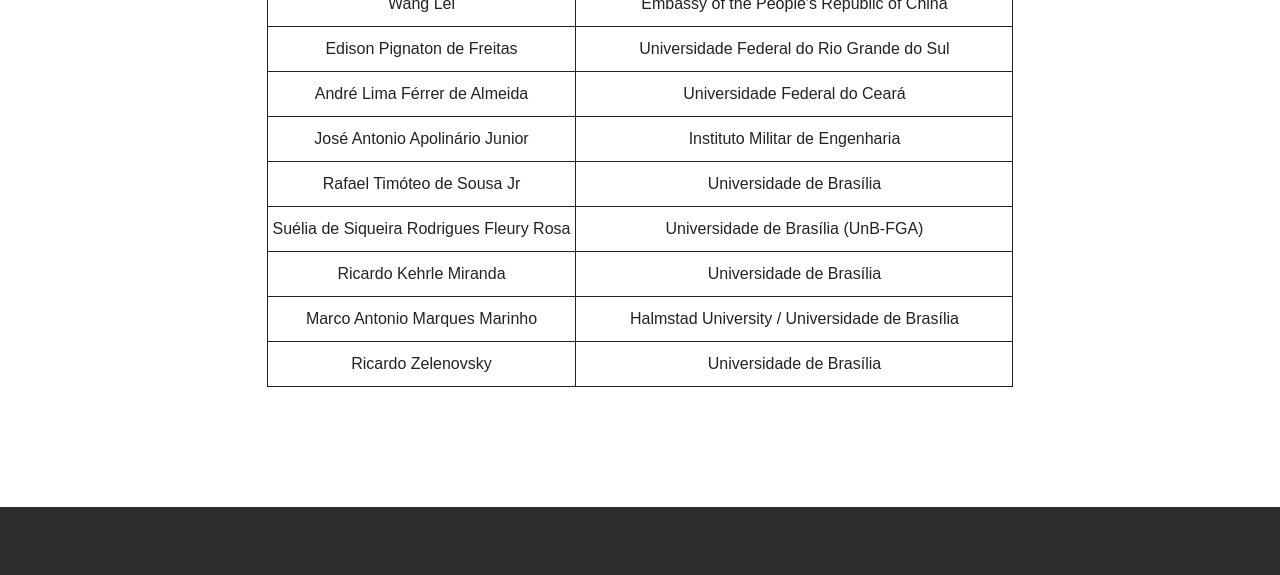
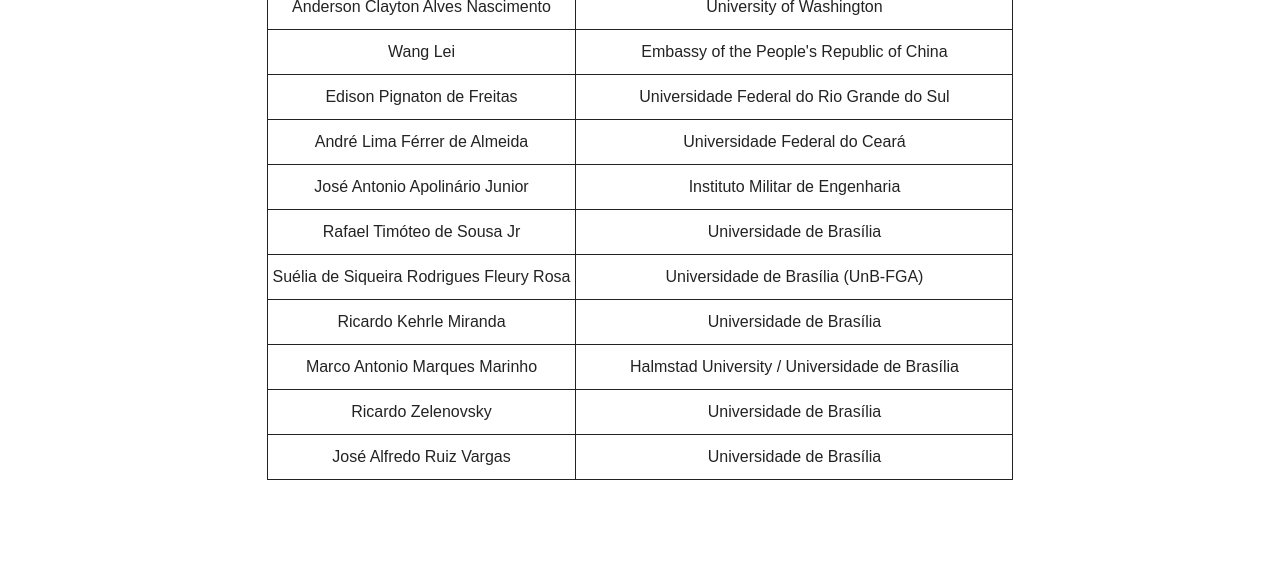
Before and after one commit to brunojus/workshop, a plain HTML site: page organization.html in a window 1280 px wide. Shown: the part 2064-2639 px from the top of the page. Drawn offline with Linux system fonts and the light colour scheme.

Commit message:
Including Vargs in tpc

```diff
--- a/organization.html
+++ b/organization.html
@@ -99,6 +99,9 @@
                 <h4 >International Relations Chair</h4>
                 <hr>
                             <p>Karoll Haussler Carneiro Ramos<br>Universidade de Brasília</p>
+                            <p>José Alfredo Ruiz Vargas<br>Universidade de Brasília</p>
+
+
 
                 <br>
                 <h4 >Local Organization</h4>
@@ -140,7 +143,7 @@
 
 </section>
 
-<section class="engine"></section><section class="mbr-section mbr-after-navbar" id="testimonials1-3z" style="background-color: rgb(255, 255, 255); padding-top: 20px; padding-bottom: 120px;">
+<section class="engine"></section><section class="mbr-section mbr-after-navbar" id="testimonials1-3z" style="background-color: rgb(255, 255, 255); padding-top: 0px; padding-bottom: 120px;">
 
         <div class="mbr-section mbr-section__container mbr-section__container--middle">
             <div class="container">
@@ -231,8 +234,13 @@
     <td class="tg-480y">Marco Antonio Marques Marinho</td>
     <td class="tg-480y">Halmstad University / Universidade de Brasília</td>
   </tr>
-    <tr>
+  <tr>
     <td class="tg-480y">Ricardo Zelenovsky</td>
+    <td class="tg-480y">Universidade de Brasília</td>
+  </tr>
+
+  <tr>
+    <td class="tg-480y">José Alfredo Ruiz Vargas</td>
     <td class="tg-480y">Universidade de Brasília</td>
   </tr>
 
```
